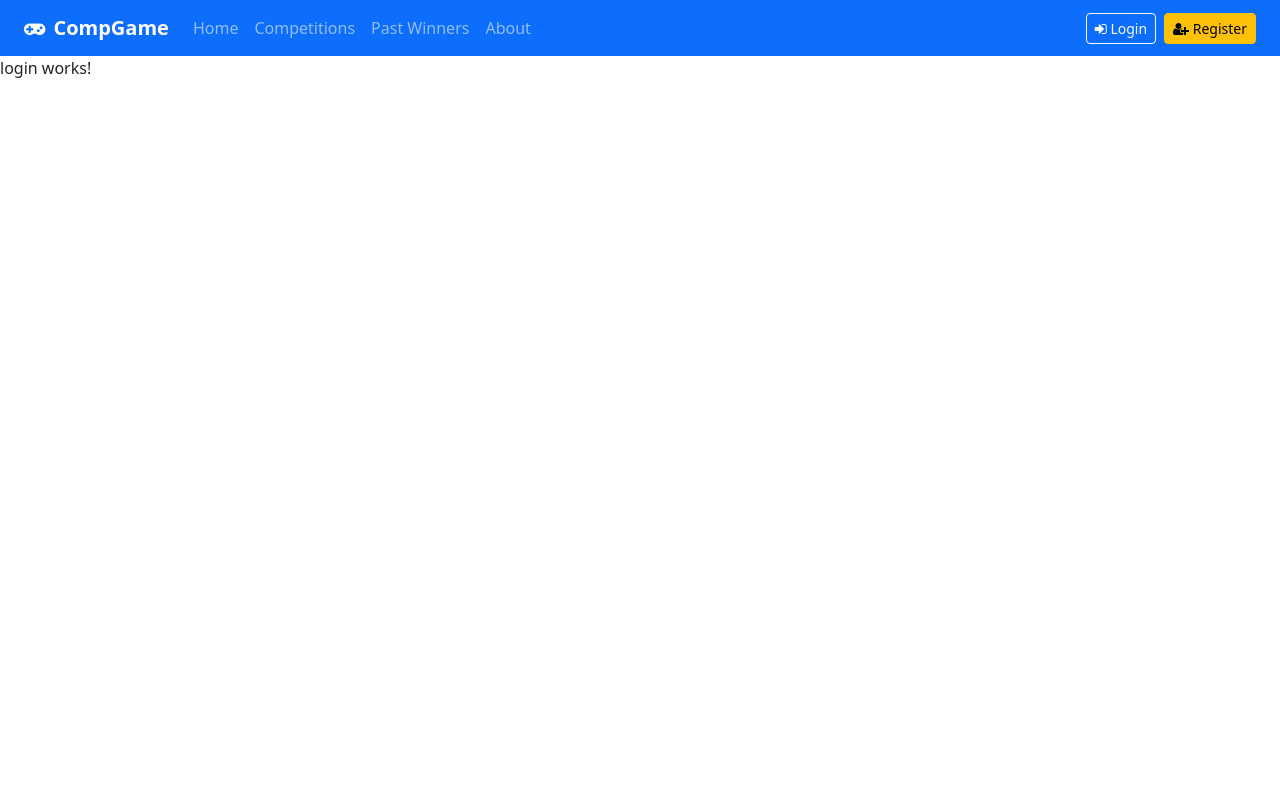
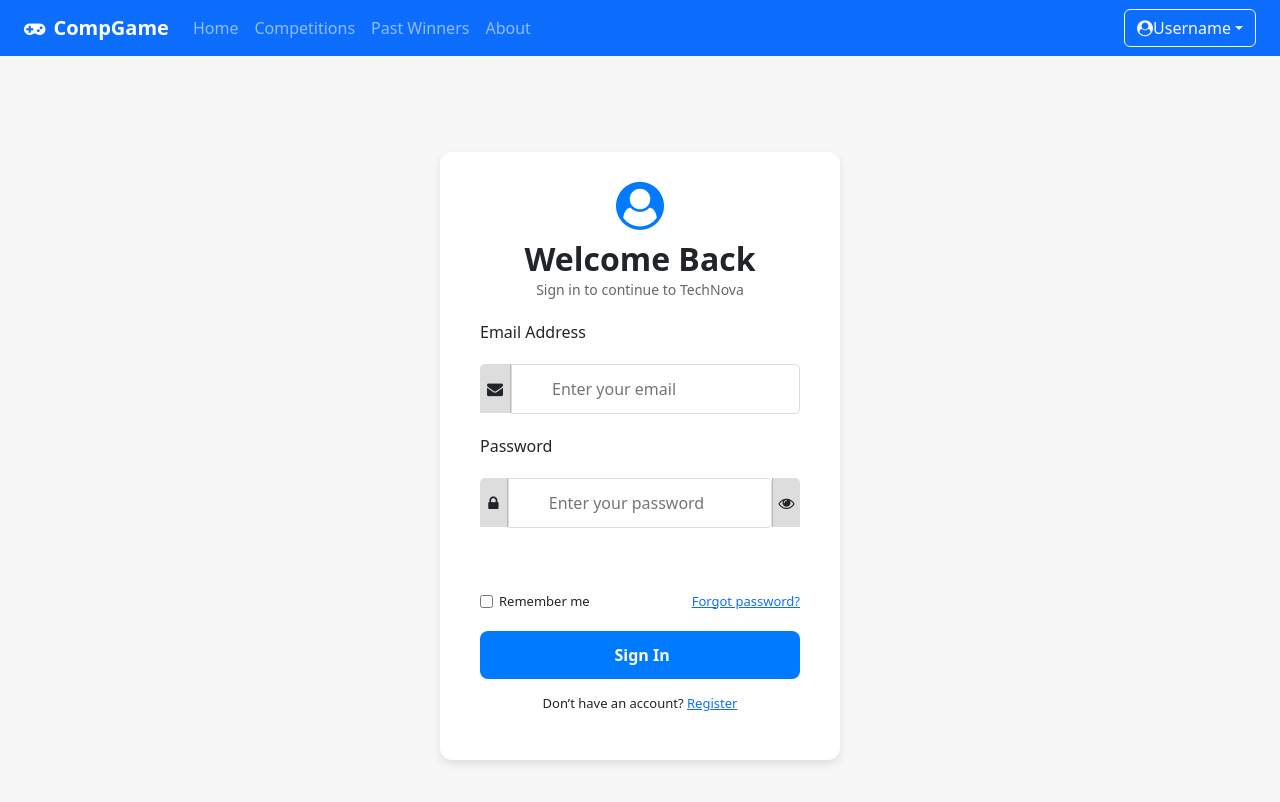
Before and after one commit to ahmedgamal745/Competition-Student, an Angular app: page /login in a window 1280 px wide. Shown: the top 802 px of the page. Built offline with nearby package versions, Linux system fonts and the light colour scheme.

Commit message:
add service auth and create login page

```diff
--- a/src/app/Components/login/login.component.css
+++ b/src/app/Components/login/login.component.css
@@ -0,0 +1,112 @@
+.login-container {
+  display: flex;
+  justify-content: center;
+  align-items: center;
+  height: 100vh;
+  background: #f7f7f7;
+}
+
+.login-box {
+  background: #fff;
+  padding: 30px 40px;
+  border-radius: 12px;
+  width: 100%;
+  max-width: 400px;
+  box-shadow: 0 4px 10px rgba(0,0,0,0.1);
+  text-align: center;
+}
+
+.avatar .icon {
+  font-size: 48px;
+  color: #007bff;
+  margin-bottom: 10px;
+}
+
+h2 {
+  font-weight: 600;
+  margin: 0;
+}
+
+.subtitle {
+  color: #666;
+  font-size: 14px;
+  margin-bottom: 20px;
+}
+
+.form-group {
+  text-align: left;
+  margin-bottom: 20px;
+}
+
+input{
+     width: 100%;
+    padding: 12px 15px 12px 40px; /* Make room for icon */
+    border: 1px solid #ddd;
+    border-bottom-right-radius: 5px ;
+    border-top-right-radius: 5px ;
+    font-size: 16px;
+    transition: border 0.3s;
+}
+
+.label-space {
+  display: flex;
+  align-items: center;
+  white-space: nowrap; /* Prevent line break */
+  gap: 6px; /* Space between checkbox and text */
+}
+
+.input-icon.password i:last-child {
+  margin-left: auto;
+  cursor: pointer;
+}
+
+.form-options {
+  display: flex;
+  justify-content: space-between;
+  font-size: 13px;
+  margin-bottom: 20px;
+}
+
+.btn-login {
+  width: 100%;
+  background-color: #007bff;
+  color: white;
+  padding: 12px;
+  border: none;
+  border-radius: 8px;
+  font-weight: bold;
+  cursor: pointer;
+}
+.divider {
+    display: flex;
+    align-items: center;
+    margin: 20px 0;
+}
+.ic{
+    display: flex;
+    justify-content: center;
+    align-items: center;
+    background-color: #ddd;
+    width: 35px;
+    height: 49px;
+    /* border-left: 5px solid #ddd; */
+    border-top-left-radius: 5px;
+    border-right: 1px solid #bbb8b8;
+}
+.pass-ic{
+    display: flex;
+    justify-content: center;
+    align-items: center;
+    background-color: #ddd;
+    width: 35px;
+    height: 49px;
+    /* border-left: 5px solid #ddd; */
+    border-top-right-radius: 5px;
+    border-left: 1px solid #bbb8b8;
+}
+
+
+.register-link {
+  margin-top: 15px;
+  font-size: 13px;
+}
--- a/src/app/Components/login/login.component.html
+++ b/src/app/Components/login/login.component.html
@@ -1 +1,65 @@
-<p>login works!</p>
+<div class="login-container">
+  <div class="login-box">
+    <div class="avatar">
+      <i class="fa fa-user-circle icon"></i>
+    </div>
+    <h2>Welcome Back</h2>
+    <p class="subtitle">Sign in to continue to TechNova</p>
+
+    <form [formGroup]="loginForm" (ngSubmit)="onSubmit()">
+      <!-- Email -->
+      <div class="form-group">
+        <label>Email Address</label>
+        <div class="divider">
+          <i class="ic fa fa-envelope"></i>
+          <input type="email" formControlName="email" placeholder="Enter your email">
+        </div>
+
+      </div>
+
+      <!-- Password -->
+      <div class="form-group">
+        <label>Password</label>
+        <div class="input-icon password">
+
+          <div class="divider">
+            <i class="ic fa fa-lock"></i>
+          <input
+            [type]="showPassword ? 'text' : 'password'"
+            formControlName="password"
+            id="password"
+            placeholder="Enter your password"
+          />
+
+            <i
+                class="pass-ic fa"
+                [class.fa-eye]="!showPassword"
+                [class.fa-eye-slash]="showPassword"
+                (click)="togglePasswordVisibility()"
+            ></i>
+          </div>
+          <i class="fa" ></i>
+        </div>
+      </div>
+
+      <!-- Remember and Forgot -->
+      <div class="form-options">
+        <label class="label-space">
+            <input type="checkbox" formControlName="rememberMe">
+            Remember me
+        </label>
+                    <a href="#">Forgot password?</a>
+      </div>
+
+      <!-- Submit -->
+      <button type="submit" class="btn-login" >
+
+        <i class="fa fa-sign-in-alt"></i> Sign In
+      </button>
+    </form>
+
+    <p class="register-link">
+      Don’t have an account? <a href="#">Register</a>
+    </p>
+  </div>
+</div>
--- a/src/app/Components/login/login.component.ts
+++ b/src/app/Components/login/login.component.ts
@@ -1,11 +1,52 @@
+import { CommonModule } from '@angular/common';
 import { Component } from '@angular/core';
+import { ReactiveFormsModule, FormGroup, Validators, FormControl } from '@angular/forms';
+import { UserService } from '../../services/user.service';
+import { Router, RouterLink } from '@angular/router';
 
 @Component({
   selector: 'app-login',
-  imports: [],
+  standalone: true,
+  imports: [CommonModule, ReactiveFormsModule, RouterLink],
   templateUrl: './login.component.html',
   styleUrl: './login.component.css'
 })
 export class LoginComponent {
+  showPassword: boolean = false;
 
+  loginForm: FormGroup = new FormGroup({
+    email: new FormControl('', [Validators.required, Validators.email]),
+    password: new FormControl('', [Validators.required]),
+    rememberMe: new FormControl(false)
+  });
+
+  constructor(
+    private userService: UserService,
+    private router: Router
+  ) {}
+
+  onSubmit() {
+    if (this.loginForm.invalid) {
+      return;
+    }
+
+    const { email, password } = this.loginForm.value;
+
+    this.userService.userlogin(email, password).subscribe({
+      next: (response: any) => {
+        console.log('Login successful', response);
+        localStorage.setItem("studentId", response.userId);
+        this.router.navigate(['/home']);
+        this.userService.loggedUserId = response.userId; // Update the logged user ID in the service
+      },
+      error: (error: any) => {
+        console.error('Login failed', error);
+        alert("Login failed. Please check your credentials.");
+      }
+    });
+  }
+
+  togglePasswordVisibility() {
+    this.showPassword = !this.showPassword;
+  }
 }
--- a/src/app/app.component.html
+++ b/src/app/app.component.html
@@ -23,7 +23,7 @@
         <a class="nav-link" href="#">About</a>
       </li>
     </ul>
-
+    @if(userService.loggedUserId == '') {
       <div class="d-flex gap-2">
         <a routerLink="/login" class="btn btn-outline-light btn-sm">
           <i class="fa fa-sign-in"></i> Login
@@ -31,8 +31,25 @@
         <a routerLink="/register" class="btn btn-warning btn-sm">
           <i class="fa fa-user-plus"></i> Register
         </a>
+      </div>
+    } @else {
+      <div class="d-flex user-profile">
+        <div class="dropdown">
+          <button class="btn btn-outline-light dropdown-toggle" type="button" id="profileDropdown" data-bs-toggle="dropdown" aria-expanded="false">
+            <i class="fa fa-user-circle"></i> <span id="username">Username</span>
+          </button>
+          <ul class="dropdown-menu dropdown-menu-end" aria-labelledby="profileDropdown">
+            <li><a class="dropdown-item" routerLink="/dashboard"><i class="fa fa-tachometer"></i> Dashboard</a></li>
+            <li><a class="dropdown-item" routerLink="/profile"><i class="fa fa-user"></i> My Profile</a></li>
+            <li><a class="dropdown-item" routerLink="/my-projects"><i class="fa fa-folder-open"></i> My Projects</a></li>
+            <li><hr class="dropdown-divider"></li>
+            <li><a class="dropdown-item" (click)="onlogout()" id="logoutBtn"><i class="fa fa-sign-out"></i> Logout</a></li>
+          </ul>
+        </div>
+      </div>
+    }
 
-    </div>
+
   </div>
 </nav>
 
--- a/src/app/app.component.ts
+++ b/src/app/app.component.ts
@@ -1,5 +1,6 @@
-import { Component } from '@angular/core';
-import { RouterLink, RouterOutlet } from '@angular/router';
+import { Component, Inject } from '@angular/core';
+import {Router, RouterLink, RouterOutlet } from '@angular/router';
+import { UserService } from './services/user.service';
 
 @Component({
   selector: 'app-root',
@@ -9,4 +10,14 @@ import { RouterLink, RouterOutlet } from '@angular/router';
 })
 export class AppComponent {
   title = 'Competation-Student';
+  router= Inject(Router);
+  userService = Inject(UserService);
+
+
+  onlogout() {
+    localStorage.removeItem('studentId');
+    this.userService.loggedUserId = '';
+    alert("Logout successful");
+     this.router.navigateByUrl('/home');
+  }
 }
--- /dev/null
+++ b/src/app/services/user.service.ts
@@ -0,0 +1,31 @@
+import { HttpClient, HttpHeaders } from '@angular/common/http';
+import { Injectable } from '@angular/core';
+import { Observable } from 'rxjs';
+
+@Injectable({
+  providedIn: 'root'
+})
+export class UserService {
+  private apiUrl = 'https://api.freeprojectapi.com/api/ProjectCompetition/login';
+  loggedUserId: string = '';
+
+  constructor(private http: HttpClient) {
+    const loginData = localStorage.getItem('studentId');
+    if (loginData != null) {
+      this.loggedUserId = loginData;
+    }
+  }
+
+  userlogin(email: string, password: string): Observable<any> {
+    const body = { email, password };
+    const headers = new HttpHeaders({
+      'Content-Type': 'application/json',
+      'Accept': 'application/json'
+    });
+
+    // Option 1: Without credentials (recommended first try)
+    return this.http.post(this.apiUrl, body, { headers });
+
+
+}
+}
```
Also changed, not shown: 1 other file (tests, documents, lock files or other folders). Lines whose indentation alone changed are shown as unchanged.
